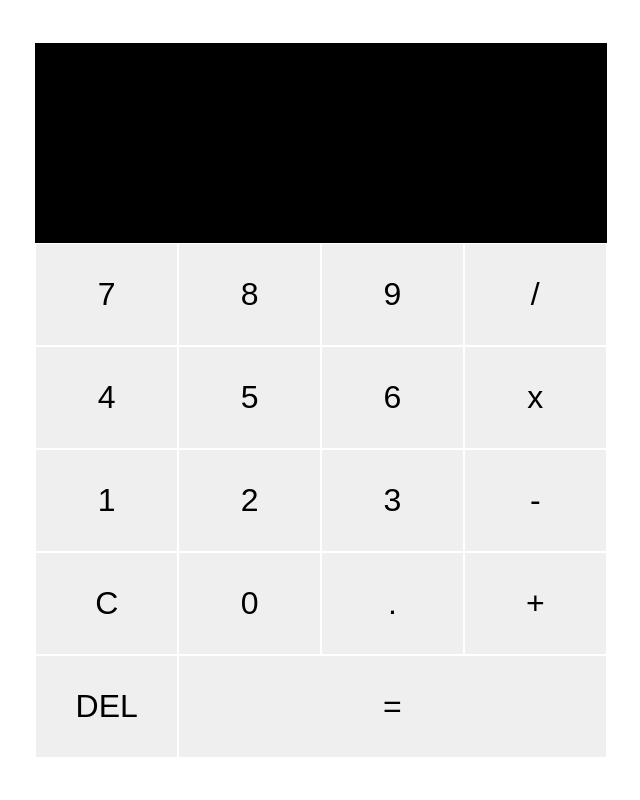
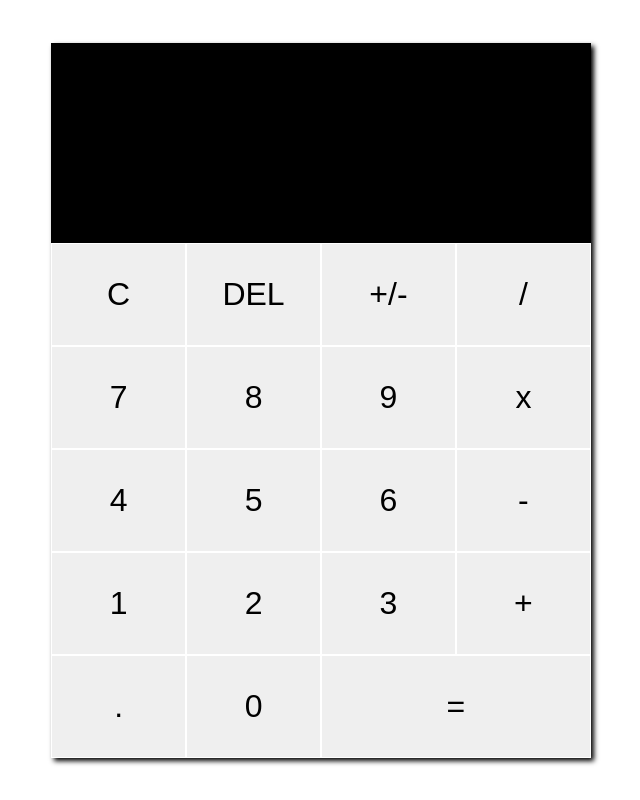
Before and after one commit to val-mai/S3-L5-Progetto-settimanale, a plain HTML site: page index.html in a window 1280 px wide. Shown: the whole page, without its empty margins (319-959 px from the left). Drawn offline with Linux system fonts and the light colour scheme.

Commit message:
multicount

```diff
--- a/css/style.css
+++ b/css/style.css
@@ -11,8 +11,9 @@ body{
 }
 
 .calcolatrice {
-    width: 90%;
+    width: 85%;
     margin: 0 auto;
+    box-shadow: 3px 3px 5px black;
 }
 
 .display {
@@ -44,7 +45,7 @@ body{
     background-color: black;
     border: none;
     text-align: end;
-    width: 99%;
+    width: 100%;
 }
 
 .tastiera {
@@ -67,5 +68,5 @@ body{
 }
 
 #equal {
-    grid-column: span 3;
+    grid-column: span 2;
 }
--- a/index.html
+++ b/index.html
@@ -26,23 +26,24 @@
                 </div>
             </div>
             <div class="tastiera">
-                <button id="7" onclick="appendNum(7)">7</button>
-                <button id="8" onclick="appendNum(8)">8</button>
-                <button id="9" onclick="appendNum(9)">9</button>
+                <button onclick="clearAll()">C</button>
+                <button onclick="del()">DEL</button>
+                <button onclick="changeSign()">+/-</button>
                 <button onclick="operation('/')">/</button>
-                <button id="4" onclick="appendNum(4)">4</button>
-                <button id="5" onclick="appendNum(5)">5</button>
-                <button id="6" onclick="appendNum(6)">6</button>
+                <button onclick="appendNum(7)">7</button>
+                <button onclick="appendNum(8)">8</button>
+                <button onclick="appendNum(9)">9</button>
                 <button onclick="operation('*')">x</button>
+                <button onclick="appendNum(4)">4</button>
+                <button onclick="appendNum(5)">5</button>
+                <button onclick="appendNum(6)">6</button>
+                <button onclick="operation('-')">-</button>
                 <button onclick="appendNum(1)">1 </button>
                 <button onclick="appendNum(2)">2</button>
                 <button onclick="appendNum(3)">3</button>
-                <button onclick="operation('-')">-</button>
-                <button onclick="clearAll()">C</button>
+                <button onclick="operation('+')">+</button>
+                <button onclick="appendNum('.')">.</button>
                 <button onclick="appendNum(0)">0</button>
-                <button onclick="appendNum('.')">.</button>
-                <button onclick="operation('+')">+</button>
-                <button onclick="del()">DEL</button>
                 <button id="equal" onclick="eval()">=</button>
             </div>
         </div>
--- a/js/script.js
+++ b/js/script.js
@@ -1,6 +1,7 @@
 let prev;
 let now;
 let operand;
+let evaluated;
 
 function appendNum(number) {
     if (number === '.' && document.getElementById('now').value.includes('.')) {
@@ -19,14 +20,24 @@ function del() {
 }
 
 function operation(operatore) {
+    if (document.getElementById('prev').value === "" && document.getElementById('now').value === "") {
+        return
+    } else if (document.getElementById('prev').value !== "" && document.getElementById('now').value !== "") {
+        eval();
+        operand = operatore;
+        document.getElementById('prev').value = document.getElementById('now').value + ' ' + operatore + ' ';
+        document.getElementById('now').value = "";
+        prev = evaluated;
+    } else {
         operand = operatore;
         prev = parseFloat(document.getElementById('now').value);
         document.getElementById('prev').value = document.getElementById('prev').value + document.getElementById('now').value + ' ' + operatore + ' ';
         document.getElementById('now').value = "";
     }
+}
 
 function eval() {
-    let evaluated;
+    if (document.getElementById('prev').value != "") {
         now = parseFloat(document.getElementById('now').value);
         document.getElementById('prev').value = document.getElementById('prev').value + document.getElementById('now').value;
         if (operand == '+') {
@@ -42,4 +53,11 @@ function eval() {
             evaluated = prev * now;
             document.getElementById('now').value = evaluated;
         }
+    } else {
+        return
     }
+}
+
+function changeSign() {
+    document.getElementById('now').value = document.getElementById('now').value * -1;
+}
```
Lines whose indentation alone changed are shown as unchanged.
